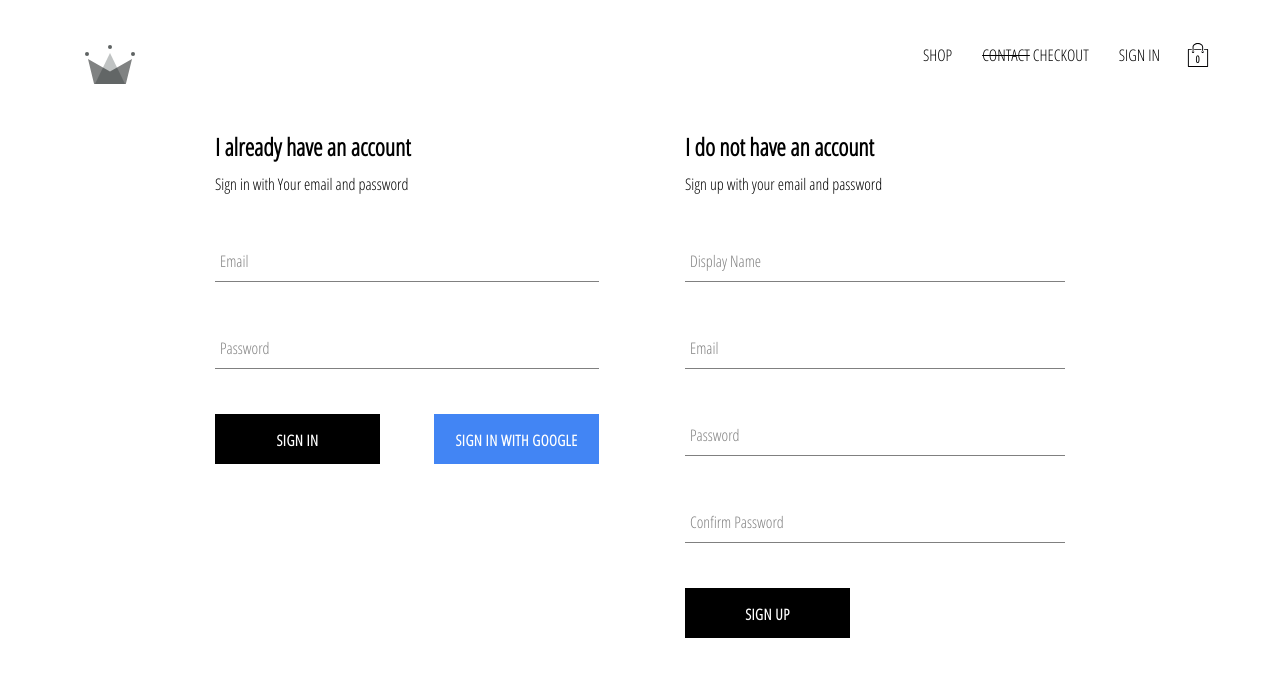
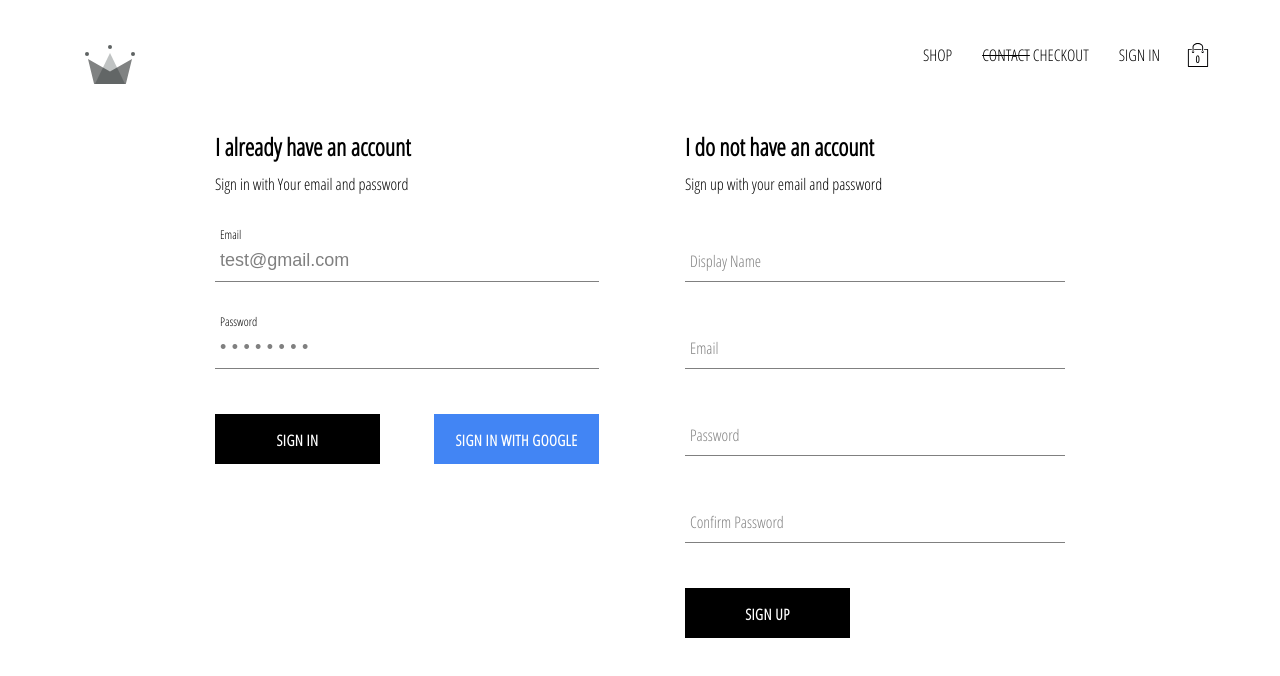
Before and after one commit to VenoVeno/Online-Clothing, a React (Create React App) app: page /signin in a window 1280 px wide. Shown: the top 676 px of the page. Built offline with nearby package versions, Linux system fonts and the light colour scheme; no server answers.

Commit message:
Updated App Component,Shop Page Component ,Sign and Signup Comoponent to Use Hooks

```diff
--- a/src/App.js
+++ b/src/App.js
@@ -1,4 +1,4 @@
-import React from 'react';
+import React, { useEffect } from 'react';
 
 import { Route, Switch, Redirect } from 'react-router-dom';
 import { connect } from 'react-redux';
@@ -18,13 +18,14 @@ import Header from './components/header/header.component'
 import { checkUserSession } from './redux/user/user.actions';
 import { selectCurrentUser } from './redux/user/user.selectors';
 
-class App extends React.Component {
+// class App extends React.Component {
+// checkUserSession is a property Function
+const App = ({ checkUserSession, currentUser }) => {
+  // unsubscribeFromAuth = null;
 
-  unsubscribeFromAuth = null;
-
-  componentDidMount() {
-    const { checkUserSession } = this.props;
-    checkUserSession();
+  // componentDidMount() {
+  //   const { checkUserSession } = this.props;
+  //   checkUserSession();
   // const { setCurrentUser } = this.props;
 
   // this.unsubscribeFromAuth = auth.onAuthStateChanged(async userAuth => {
@@ -40,13 +41,15 @@ class App extends React.Component {
   //     setCurrentUser(userAuth)
   //   }
   // })
-  }
+  // }
 
-  componentWillUnmount() {
-    this.unsubscribeFromAuth();
-  }
+  // componentWillUnmount() {
+  //   this.unsubscribeFromAuth();
+  // }
+  useEffect(() => {
+    checkUserSession();
+  },[checkUserSession]);
 
-  render() {
   return (
     <div>
       <Header />
@@ -57,7 +60,8 @@ class App extends React.Component {
         <Route exact path='/signin'
           // component={SignInAndSignUpPage}
           render={() =>
-              this.props.currentUser
+            // this.props.currentUser
+            currentUser
               ? (<Redirect to='/' />)
               : (<SignInAndSignUpPage />)
           }
@@ -65,7 +69,6 @@ class App extends React.Component {
       </Switch>
     </div>
   )
-  }
 }
 
 const mapStateToProps = createStructuredSelector({
--- a/src/components/sign-in/sign-in.component.jsx
+++ b/src/components/sign-in/sign-in.component.jsx
@@ -1,4 +1,4 @@
-import React from 'react';
+import React, { useState } from 'react';
 import { connect } from 'react-redux';
 
 import FormInput from '../form-input/form-input.component';
@@ -12,21 +12,24 @@ import { SignInContainer, SignInTitle, SignInButtonGroup } from './sign-in.style
 
 import { googleSignInStart, emailSignInStart } from '../../redux/user/user.actions.js';
 
-class SignIn extends React.Component {
-    constructor(props) {
-        super(props);
+// class SignIn extends React.Component {
+// constructor(props) {
+//     super(props);
+//     this.state = { email: '', password: '' }
+// }
 
-        this.state = {
-            email: '',
-            password: ''
-        }
-    }
+const SignIn = ({ googleSignInStart, emailSignInStart }) => {
 
-    handleSubmit = async (event) => {
+    const [userCredentials, setUserCredentials] = useState({ email: 'test@gmail.com', password: 'TestTest' });
+    const { email, password } = userCredentials;
+
+    const handleSubmit = async (event) => {
         event.preventDefault();
 
-        const { emailSignInStart } = this.props;
-        const { email, password } = this.state;
+        // const { emailSignInStart } = this.props;
+        // const { email, password } = this.state;
+
+        const { email, password } = userCredentials;
         emailSignInStart(email, password);
 
         // try {
@@ -37,30 +40,33 @@ class SignIn extends React.Component {
         // }
     }
 
-    handleChange = (e) => {
+    const handleChange = (e) => {
         // console.log("Target Value : ",e.target.value," Target Name :",e.target.name);
 
         const { value, name } = e.target;
-        this.setState({
+        // this.setState({
+        //     [name]: value
+        // })
+        setUserCredentials({
+            ...userCredentials, //Similar to Actions return type
             [name]: value
         })
         // console.log("State",this.state[name])
     }
 
-    render() {
-        const { googleSignInStart } = this.props;
+    // const { googleSignInStart } = this.props;
     return (
         <SignInContainer>
             <SignInTitle className="sign-in-header title">I already have an account</SignInTitle>
             <span>Sign in with Your email and password</span>
 
-                <form onSubmit={this.handleSubmit}>
+            <form onSubmit={handleSubmit}>
                 <FormInput
                     type='email'
                     name='email'
                     label='Email'
-                        handleChange={this.handleChange}
-                        value={this.state.email}
+                    handleChange={handleChange}
+                    value={email}
                     required
                 />
 
@@ -68,8 +74,8 @@ class SignIn extends React.Component {
                     type='password'
                     name='password'
                     label='Password'
-                        handleChange={this.handleChange}
-                        value={this.state.password}
+                    handleChange={handleChange}
+                    value={password}
                     required
                 />
 
@@ -84,7 +90,6 @@ class SignIn extends React.Component {
         </SignInContainer>
     )
 }
-}
 
 const mapDispatchToProps = (dispatch) => ({
     googleSignInStart: () => dispatch(googleSignInStart()),
--- a/src/components/sign-up/sign-up.component.jsx
+++ b/src/components/sign-up/sign-up.component.jsx
@@ -1,4 +1,4 @@
-import React from 'react';
+import React, { useState } from 'react';
 import { connect } from 'react-redux';
 
 import FormInput from '../form-input/form-input.component';
@@ -11,21 +11,27 @@ import { SignUpContainer, SignUpTitle } from './sign-up.styles';
 
 import { signUpStart } from '../../redux/user/user.actions';
 
-class SignUp extends React.Component {
-    constructor(props) {
-        super(props);
-        this.state = {
+// class SignUp extends React.Component {
+// constructor(props) {
+//     super(props);
+//     this.state = { displayName: '', email: '', password: '', confirmPassword: '' }
+// }
+const SignUp = ({ signUpStart }) => {
+
+    const [userCredentials, setUserCredentials] = useState({
         displayName: '',
         email: '',
         password: '',
         confirmPassword: ''
-        }
-    }
-    handleSubmit = async (event) => {
+    });
+    //DESTRUCTURING
+    const { displayName, email, password, confirmPassword } = userCredentials;
+
+    const handleSubmit = async (event) => {
         event.preventDefault();
 
-        const { displayName, email, password, confirmPassword } = this.state;
-        const { signUpStart } = this.props;
+        // const { displayName, email, password, confirmPassword } = this.state;
+        // const { signUpStart } = this.props;
 
         if (password !== confirmPassword) {
             alert("Password don't match")
@@ -50,24 +56,24 @@ class SignUp extends React.Component {
 
     }
 
-    handleChange = (event) => {
+    const handleChange = (event) => {
         const { name, value } = event.target;
         // console.log(this.state[name])
-        this.setState({ [name]: value });
+        // this.setState({ [name]: value });
+        setUserCredentials({ ...userCredentials, [name]: value });
     }
 
-    render() {
-        const { displayName, email, password, confirmPassword } = this.state;
+    // const { displayName, email, password, confirmPassword } = this.state;
     return (
         <SignUpContainer>
             <SignUpTitle>I do not have an account</SignUpTitle>
             <span>Sign up with your email and password</span>
 
-                <form onSubmit={this.handleSubmit}>
+            <form onSubmit={handleSubmit}>
                 <FormInput
                     type='text'
                     name='displayName'
-                        onChange={this.handleChange}
+                    onChange={handleChange}
                     value={displayName}
                     label='Display Name'
                     required
@@ -75,7 +81,7 @@ class SignUp extends React.Component {
                 <FormInput
                     type='email'
                     name='email'
-                        onChange={this.handleChange}
+                    onChange={handleChange}
                     value={email}
                     label='Email'
                     required
@@ -83,7 +89,7 @@ class SignUp extends React.Component {
                 <FormInput
                     type='password'
                     name='password'
-                        onChange={this.handleChange}
+                    onChange={handleChange}
                     value={password}
                     label='Password'
                     required
@@ -91,7 +97,7 @@ class SignUp extends React.Component {
                 <FormInput
                     type='password'
                     name='confirmPassword'
-                        onChange={this.handleChange}
+                    onChange={handleChange}
                     value={confirmPassword}
                     label='Confirm Password'
                     required
@@ -103,7 +109,6 @@ class SignUp extends React.Component {
         </SignUpContainer>
     )
 }
-}
 
 const mapDispatchToProps = (dispatch) => ({
     signUpStart: (userCredentials) => dispatch(signUpStart(userCredentials))
--- a/src/pages/shop/shop.component.jsx
+++ b/src/pages/shop/shop.component.jsx
@@ -1,4 +1,4 @@
-import React from 'react';
+import React, { useEffect } from 'react';
 import { Route } from 'react-router-dom';
 import { connect } from 'react-redux'
 
@@ -13,6 +13,7 @@ import { fetchCollectionsStart } from '../../redux/shop/shop.actions';
 
 import CollectionsOverviewContainer from '../../components/collections-overview/collections-overview.container';
 import CollectionContainer from '../collection/collection.container';
+import { firestore } from '../../firebase/firebase.utils';
 
 // import { firestore, convertCollectionSnapshotToMap } from '../../firebase/firebase.utils';
 // import { convertCollectionSnapshotToMaplimited } from '../../firebase/firebase.utils'; limited
@@ -21,12 +22,29 @@ import CollectionContainer from '../collection/collection.container';
 // const CollectionPageWithSpinner = WithSpinner(CollectionPage);
 
 //Converted Class Component to Functional Component and included Redux
-class ShopPage extends React.Component {
+// class ShopPage extends React.Component {
+const ShopPage = ({ fetchCollectionsStart, match }) => {
 
-    Unsafe
-    componentDidMount() {
-        const { fetchCollectionsStart } = this.props;
+    useEffect(() => {
         fetchCollectionsStart();
+    }, [fetchCollectionsStart]);
+
+    //Implementing Sample UnSubscribe using useEffect()
+    // useEffect(() => {
+    //     console.log('I am Subscribing');
+    //     const unsubscribefromCollections = firestore.collection("collections").onSnapshot(snapShot => console.log(snapShot))
+
+    //     //Clean Up  Function
+    //     return () => {
+    //         console.log('I am unSubscribing');
+    //         unsubscribefromCollections();
+    //     }
+    // }, [])
+
+
+    // componentDidMount() {
+    // const { fetchCollectionsStart } = this.props;
+    // fetchCollectionsStart();
 
     //const { updateCollections } = this.props;
 
@@ -51,10 +69,9 @@ class ShopPage extends React.Component {
     // fetch('https://firestore.googleapis.com/v1/projects/crwn-db/databases/(default)/documents/collections')
     //     .then(response => response.json())
     //     .then(collections => console.log(collections))
-    }
+    // }
 
-    render() {
-        const { match } = this.props;
+    // const { match } = this.props;
     // const { isCollectionsFetching, isCollectionsLoaded } = this.props;
     // const { loading } = this.state;
     return (
@@ -67,7 +84,6 @@ class ShopPage extends React.Component {
                 } */}
         </div>
     )
-    }
 }
 
 // const mapStateToProps = createStructuredSelector({
--- a/src/redux/user/user.types.js
+++ b/src/redux/user/user.types.js
@@ -3,7 +3,7 @@ export const UserActionTypes = {
     CHECK_USER_SESSION: 'CHECK_USER_SESSION',
 
     GOOGLE_SIGN_IN_START: 'GOOGLE_SIGN_IN_START',
-    EMAIL_SIGN_IN_START: 'EMAIL_SIGN_IN__START',
+    EMAIL_SIGN_IN_START: 'EMAIL_SIGN_IN_START',
 
     SIGN_IN_SUCCESS: 'SIGN_IN_SUCCESS',
     SIGN_IN_FAILURE: 'SIGN_IN_FAILURE',
```
Also changed, not shown: src/firebase/test.js (+39 -0 lines). Lines whose indentation alone changed are shown as unchanged.
